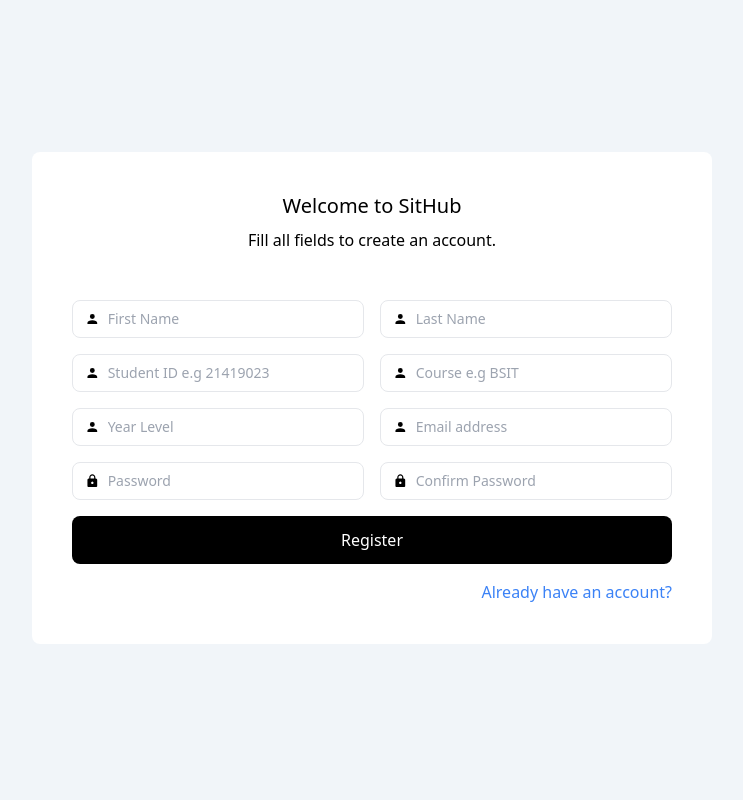
After one commit to xaenic/CSS-SIT-IN-SYSTEM-UC, a PHP site: page /register in a window 1280 px wide. The commit adds this page. Shown: the whole page, without its empty margins (268-1011 px from the left). Run offline with PHP 8.4, Linux system fonts and the light colour scheme; some libraries are stand-ins or nearby versions.

Commit message:
feat: added register & login

```diff
--- a/core.php
+++ b/core.php
@@ -26,5 +26,3 @@ require './functions.php';
 // // Settings
 
 // $settings = getSettings($connect);
-
-?>
--- /dev/null
+++ b/register.php
@@ -0,0 +1,68 @@
+<?php
+require "core.php";
+require './shared/header.php';
+
+if (isset($_SESSION['user_email'])) {
+
+    header('Location: ./dashboard');
+}
+
+
+$connect = connect($database);
+if ($_SERVER['REQUEST_METHOD'] == 'POST') {
+    if (isset($_POST['email'])) {
+        if ($_POST['email'] == '' or $_POST['password'] == '' or $_POST['c_password'] == '' or $_POST['year'] == '' or $_POST['course'] == '' or $_POST['id_no'] == '' or $_POST['last_name'] == '' or $_POST['first_name'] == '') {
+            echo 'Fill all fields';
+            return;
+        }
+    }
+    if (isset($_POST['password'])) {
+        if ($_POST['password'] != $_POST['c_password']) {
+            echo 'Password must match';
+            return;
+        }
+    }
+    $email = filter_var(strtolower($_POST['email']));
+    $password = hash('sha512', $_POST['password']);
+    $first_name = $_POST['first_name'];
+    $last_name = $_POST['last_name'];
+    $id_no = $_POST['id_no'];
+    $course = $_POST['course'];
+    $year = $_POST['year'];
+    try {
+        $connect;
+    } catch (PDOException $e) {
+
+        echo "Error: ." . $e->getMessage();
+
+        return;
+    }
+
+    $statment = $connect->prepare(
+        "INSERT INTO students (id,email,password,first_name,last_name,id_no,course,year) VALUES (null, :email, :password, :first_name, :last_name,:id_no,:course,:year)"
+    );
+
+    $statment->execute(array(
+        ':email' => $email,
+        ':password' => $password,
+        ':first_name' => $first_name,
+        ':last_name' => $last_name,
+        ':id_no' => $id_no,
+        ':course' => $course,
+        ':year' => $year,
+    ));
+    echo 'success';
+    return;
+}
+
+
+
+
+
+
+?>
+
+
+<div class="md:p-5 md:px-36    rounded-xl md:pt-14 p-2 min-h-[96vh] ">
+    <?php require './views/register.view.php'; ?>
+</div>
--- a/shared/header.php
+++ b/shared/header.php
@@ -1,9 +1,12 @@
 <!DOCTYPE html>
 <html lang="en">
+
 <head>
     <meta charset="UTF-8">
     <meta name="viewport" content="width=device-width, initial-scale=1.0">
     <title><?php echo APPLICATION_NAME; ?></title>
-     <script src="../assets/tailwind.js"></script>
+    <script src="../assets/tailwind.js"></script>
+    <script src="https://code.jquery.com/jquery-3.7.1.min.js" integrity="sha256-/JqT3SQfawRcv/BIHPThkBvs0OEvtFFmqPF/lYI/Cxo=" crossorigin="anonymous"></script>
 </head>
-<body class="min-h-screen bg-slate-100 p-5">
+
+<body class="min-h-screen bg-slate-100 p-4">
--- /dev/null
+++ b/views/register.view.php
@@ -0,0 +1,123 @@
+<div class="max-w-[680px] mx-auto mt-20">
+    <form id="register" method="POST" class="grid grid-cols-1 md:grid-cols-2 bg-white p-10 rounded-lg gap-4 ">
+
+        <div class="flex items-center flex-col gap-2 col-span-2">
+
+            <small class="text-xl font-medium">Welcome to SitHub</small>
+
+            <h1 class="text-md font-normal">Fill all fields to create an account.</h1>
+
+        </div>
+        <div id="error" class="text-red-600 col-span-2"></div>
+        <div id="success" class="text-green-600 col-span-2"></div>
+        <div class="">
+            <div class="flex gap-2 items-center border border-gray-200 rounded-lg px-3 p-2">
+                <svg xmlns="http://www.w3.org/2000/svg" width="1em" height="1em" viewBox="0 0 24 24">
+                    <path fill="currentColor" d="M12 4a4 4 0 0 1 4 4a4 4 0 0 1-4 4a4 4 0 0 1-4-4a4 4 0 0 1 4-4m0 10c4.42 0 8 1.79 8 4v2H4v-2c0-2.21 3.58-4 8-4" />
+                </svg>
+                <input type="text" name="first_name" class="text-sm w-full outline-none" placeholder="First Name">
+            </div>
+        </div>
+        <div class="">
+            <div class="flex gap-2 items-center border border-gray-200 rounded-lg px-3 p-2">
+                <svg xmlns="http://www.w3.org/2000/svg" width="1em" height="1em" viewBox="0 0 24 24">
+                    <path fill="currentColor" d="M12 4a4 4 0 0 1 4 4a4 4 0 0 1-4 4a4 4 0 0 1-4-4a4 4 0 0 1 4-4m0 10c4.42 0 8 1.79 8 4v2H4v-2c0-2.21 3.58-4 8-4" />
+                </svg>
+                <input type="text" name="last_name" class="text-sm w-full outline-none" placeholder="Last Name">
+            </div>
+        </div>
+        <div class="">
+            <div class="flex gap-2 items-center border border-gray-200 rounded-lg px-3 p-2">
+                <svg xmlns="http://www.w3.org/2000/svg" width="1em" height="1em" viewBox="0 0 24 24">
+                    <path fill="currentColor" d="M12 4a4 4 0 0 1 4 4a4 4 0 0 1-4 4a4 4 0 0 1-4-4a4 4 0 0 1 4-4m0 10c4.42 0 8 1.79 8 4v2H4v-2c0-2.21 3.58-4 8-4" />
+                </svg>
+                <input type="text" name="id_no" class="text-sm w-full outline-none" placeholder="Student ID e.g 21419023">
+            </div>
+        </div>
+        <div class="">
+            <div class="flex gap-2 items-center border border-gray-200 rounded-lg px-3 p-2">
+                <svg xmlns="http://www.w3.org/2000/svg" width="1em" height="1em" viewBox="0 0 24 24">
+                    <path fill="currentColor" d="M12 4a4 4 0 0 1 4 4a4 4 0 0 1-4 4a4 4 0 0 1-4-4a4 4 0 0 1 4-4m0 10c4.42 0 8 1.79 8 4v2H4v-2c0-2.21 3.58-4 8-4" />
+                </svg>
+                <input type="text" name="course" class="text-sm w-full outline-none" placeholder="Course e.g BSIT">
+            </div>
+        </div>
+        <div class="">
+            <div class="flex gap-2 items-center border border-gray-200 rounded-lg px-3 p-2">
+                <svg xmlns="http://www.w3.org/2000/svg" width="1em" height="1em" viewBox="0 0 24 24">
+                    <path fill="currentColor" d="M12 4a4 4 0 0 1 4 4a4 4 0 0 1-4 4a4 4 0 0 1-4-4a4 4 0 0 1 4-4m0 10c4.42 0 8 1.79 8 4v2H4v-2c0-2.21 3.58-4 8-4" />
+                </svg>
+                <input type="text" name="year" class="text-sm w-full outline-none" placeholder="Year Level">
+            </div>
+        </div>
+        <div class="">
+            <div class="flex gap-2 items-center border border-gray-200 rounded-lg px-3 p-2">
+                <svg xmlns="http://www.w3.org/2000/svg" width="1em" height="1em" viewBox="0 0 24 24">
+                    <path fill="currentColor" d="M12 4a4 4 0 0 1 4 4a4 4 0 0 1-4 4a4 4 0 0 1-4-4a4 4 0 0 1 4-4m0 10c4.42 0 8 1.79 8 4v2H4v-2c0-2.21 3.58-4 8-4" />
+                </svg>
+                <input type="email" name="email" class="text-sm w-full outline-none" placeholder="Email address">
+            </div>
+        </div>
+
+        <div class="">
+            <div class="border border-gray-200 rounded-lg px-3 p-2 flex gap-2 items-center">
+                <svg xmlns="http://www.w3.org/2000/svg" width="1em" height="1em" viewBox="0 0 24 24">
+                    <path fill="currentColor" d="M6 22q-.825 0-1.412-.587T4 20V10q0-.825.588-1.412T6 8h1V6q0-2.075 1.463-3.537T12 1q2.075 0 3.538 1.463T17 6v2h1q.825 0 1.413.588T20 10v10q0 .825-.587 1.413T18 22zm6-5q.825 0 1.413-.587T14 15q0-.825-.587-1.412T12 13q-.825 0-1.412.588T10 15q0 .825.588 1.413T12 17M9 8h6V6q0-1.25-.875-2.125T12 3q-1.25 0-2.125.875T9 6z" />
+                </svg>
+                <input type="password" name="password" class="text-sm w-full outline-none" placeholder="Password">
+            </div>
+        </div>
+        <div class="">
+            <div class="border border-gray-200 rounded-lg px-3 p-2 flex gap-2 items-center">
+                <svg xmlns="http://www.w3.org/2000/svg" width="1em" height="1em" viewBox="0 0 24 24">
+                    <path fill="currentColor" d="M6 22q-.825 0-1.412-.587T4 20V10q0-.825.588-1.412T6 8h1V6q0-2.075 1.463-3.537T12 1q2.075 0 3.538 1.463T17 6v2h1q.825 0 1.413.588T20 10v10q0 .825-.587 1.413T18 22zm6-5q.825 0 1.413-.587T14 15q0-.825-.587-1.412T12 13q-.825 0-1.412.588T10 15q0 .825.588 1.413T12 17M9 8h6V6q0-1.25-.875-2.125T12 3q-1.25 0-2.125.875T9 6z" />
+                </svg>
+                <input type="password" name="c_password" class="text-sm w-full outline-none" placeholder="Confirm Password">
+            </div>
+        </div>
+        <div class="col-span-2">
+            <div class="bg-black text-center text-white rounded-lg px-4 p-3 hover:bg-zinc-700 duration-200 transition-color cursor-pointer ">
+                <input id="submitButton" type="submit" class="w-full" value="Register" />
+            </div>
+        </div>
+        <div class="flex justify-end col-span-2">
+
+            <div>
+                <a href="/register" class="text-blue-500">Already have an account?</a>
+            </div>
+        </div>
+    </form>
+
+</div>
+
+
+<script>
+    $(document).ready(function() {
+        $('#register').submit(function(event) {
+            event.preventDefault();
+            $('#submitButton').val('Loading')
+            var formData = $(this).serialize();
+
+
+            $.ajax({
+                type: 'POST',
+                url: '/register',
+                data: formData,
+                success: function(response) {
+                    $('#submitButton').val('Register')
+                    console.log(response == 'success')
+                    if (response == 'success') {
+                        $('#success').html('<p> Registered Successfully!</p>');
+                        $(this).trigger('reset');
+                        return
+                    }
+                    $('#error').html('<p>' + response + '</p>');
+                },
+                error: function(xhr, status, error) {
+                    // Display error message
+                    $('#error').html('<p>Error: ' + error + '</p>');
+                }
+            });
+        });
+    });
+</script>
```
Also changed, not shown: functions.php (+19 -7 lines), index.php (+6 -6 lines), login.php (+79 -0 lines), shared/navbar.php (+7 -6 lines), views/index.view.php (+11 -2 lines), views/login.view.php (added, +77 -0 lines), .htaccess.
